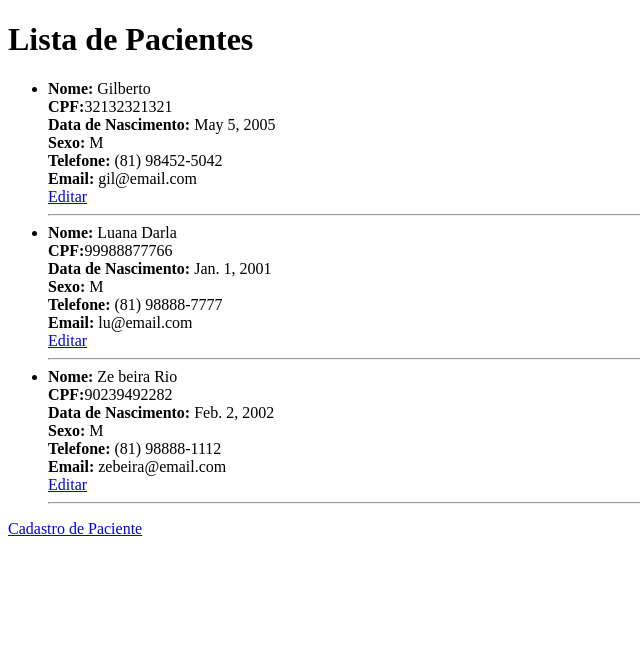
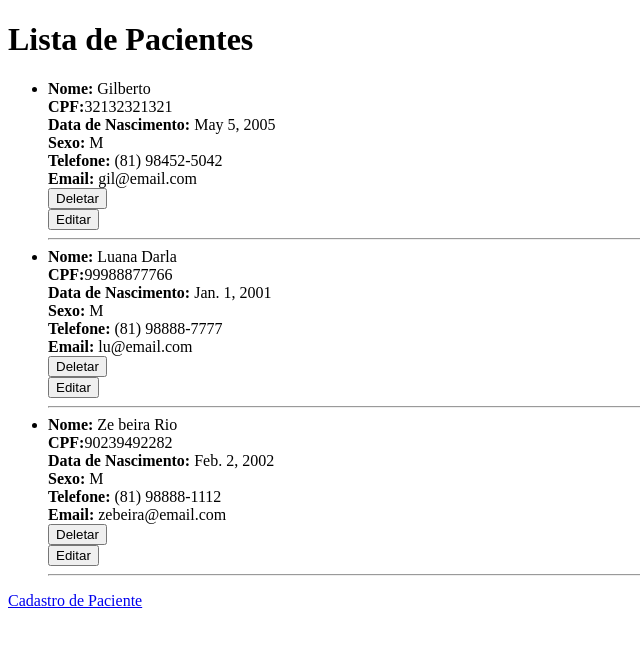
Before and after one commit to Gilbertopn/hospital-project-django, a Django app: page /paciente/ in a window 1280 px wide. Shown: the top 647 px of the page, without its empty margins (0-640 px from the left). Run offline with Django 5.2, Linux system fonts and the light colour scheme; data comes from the database, SQL or seed files in the repository; both versions use the stored data as it was after the commit.

Commit message:
Delete criado. Crud de paciente finalizado

```diff
--- a/app_hospital_consulta/templates/paciente/todos_pacientes.html
+++ b/app_hospital_consulta/templates/paciente/todos_pacientes.html
@@ -17,8 +17,17 @@
                 <strong>Telefone:</strong> {{ paciente.telefone }}<br>
                 <strong>Email:</strong> {{ paciente.email }}
 
+
             </li>
-            <a href="{% url 'editar_paciente' paciente.id %}">Editar</a>
+            <form action="{% url 'deletar_paciente' paciente.id %}" method="post" style="display:inline;">
+                {% csrf_token %}
+                <button type="submit" onclick="return confirm('Tem certeza que deseja deletar este paciente?')">Deletar</button>
+            </form>
+
+            <form action="{% url 'editar_paciente' paciente.id %}">
+                {% csrf_token %}
+                <button type="submit" onclick="return confirm('Deseja editar as informações do paciente?')">Editar</button>
+            </form>
             <hr>
         {% endfor %}
     </ul>
--- a/app_hospital_consulta/views.py
+++ b/app_hospital_consulta/views.py
@@ -41,3 +41,8 @@ def editar_paciente(request, id):
         return redirect('listar_pacientes')
 
     return render(request, 'paciente/editar_paciente.html', {'paciente':paciente})
+
+def deletar_paciente(request, id):
+    paciente = get_object_or_404(Paciente,id=id)
+    paciente.delete()
+    return redirect('listar_pacientes')
--- a/hospital_consulta/urls.py
+++ b/hospital_consulta/urls.py
@@ -24,4 +24,5 @@ urlpatterns = [
     path('paciente/create', views.criar_paciente, name='cadastrar_paciente'),
     path("paciente/", views.listar_pacientes, name='listar_pacientes'),
     path("paciente/editar/<int:id>/", views.editar_paciente, name='editar_paciente'),
+    path("paciente/deletar/<int:id>/", views.deletar_paciente, name='deletar_paciente'),
 ]
```
Also changed, not shown: db.sqlite3.
